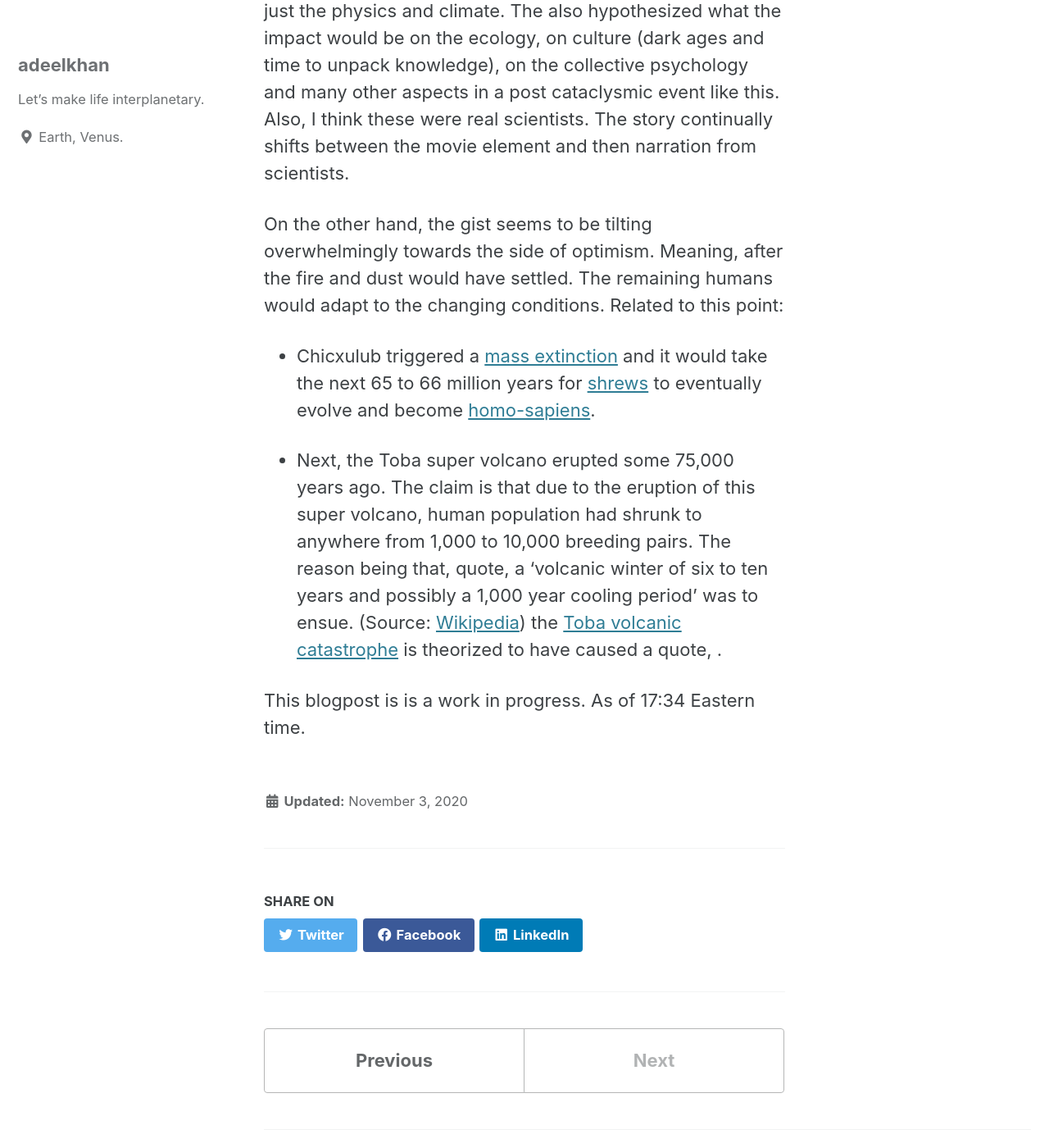
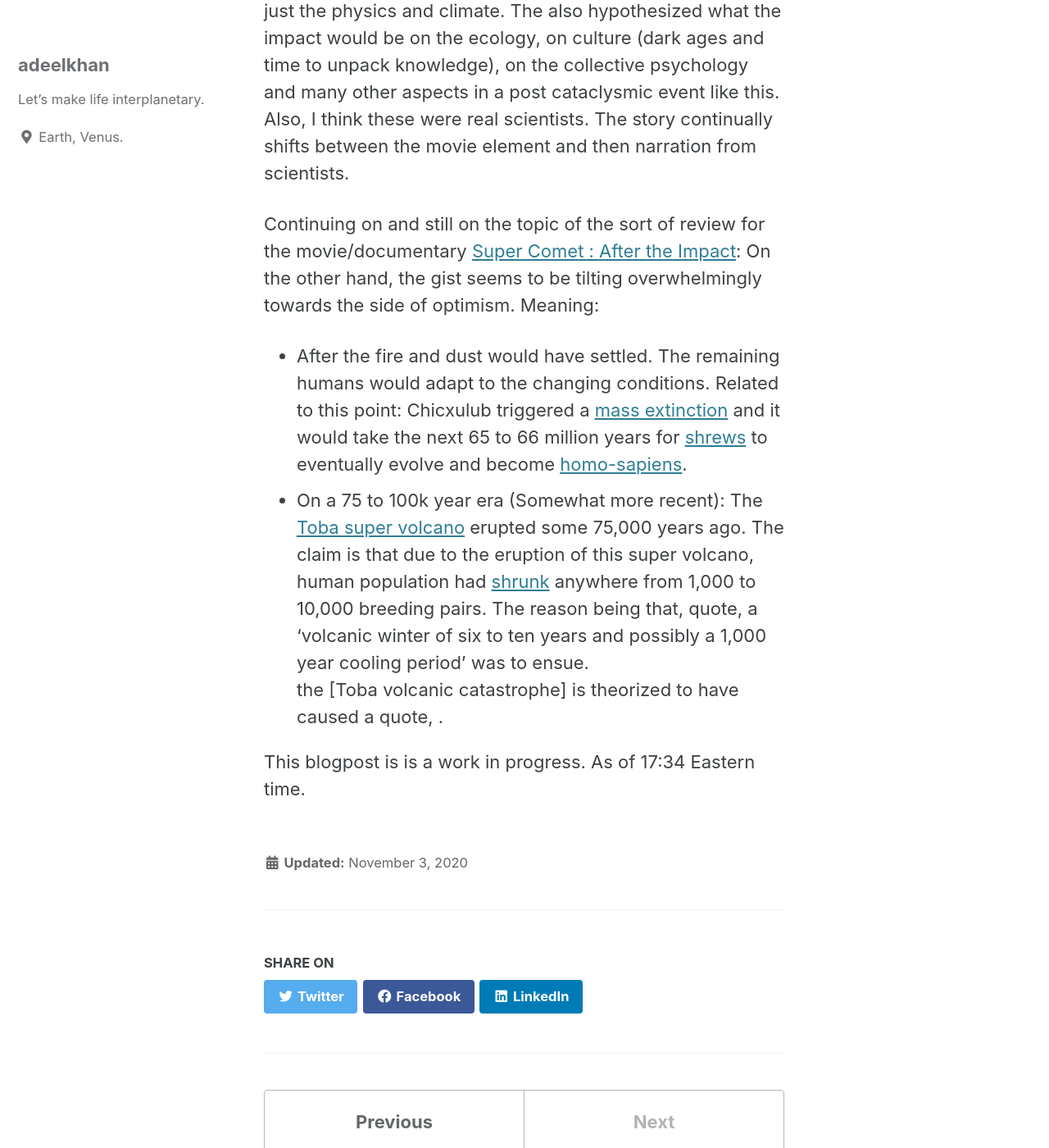
Before and after one commit to stellardreams/stellardreams.github.io, a Jekyll site: the page built from _posts/2020-11-03-Asteroid-Defense-System.md, in a window 1280 px wide and 1400 px high, scrolled down 1708 px. Shown: the whole window at 82% size. Built offline with Jekyll 4.4.1, drawn with Linux system fonts in a browser that asks for light colours; cached includes are drawn as plain includes; some of the changed text lies outside the part shown.

Commit message:
Update 2020-11-03-Asteroid-Defense-System.md
Edits.

```diff
--- a/_posts/2020-11-03-Asteroid-Defense-System.md
+++ b/_posts/2020-11-03-Asteroid-Defense-System.md
@@ -9,11 +9,9 @@ Related to the movie, [The Day After](https://www.imdb.com/title/tt0085404/). I
 
 For, [Super Comet : After the Impact](https://www.imdb.com/title/tt1273815/), here I am not a scientist. On one hand, the assessment from the various scientists involved seemed to be somewhat balanced. The different scientists hypothesized what the impact of such an event would be on earth and on the human civilization. So it wasn't just the physics and climate. The also hypothesized what the impact would be on the ecology, on culture (dark ages and time to unpack knowledge), on the collective psychology and many other aspects in a post cataclysmic event like this. Also, I think these were real scientists. The story continually shifts between the movie element and then narration from scientists.
 
-On the other hand, the gist seems to be tilting overwhelmingly towards the side of optimism. Meaning, after the fire and dust would have settled. The remaining humans would adapt to the changing conditions. Related to this point:
-* Chicxulub triggered a [mass extinction](https://en.wikipedia.org/wiki/Chicxulub_crater#Chicxulub_and_mass_extinction) and it would take the next 65 to 66 million years for [shrews](https://en.wikipedia.org/wiki/Timeline_of_human_evolution#Primates) to eventually evolve and become [homo-sapiens](https://en.wikipedia.org/wiki/Timeline_of_human_evolution#Homo_sapiens).
-
-
-* Next, the Toba super volcano erupted some 75,000 years ago. The claim is that due to the eruption of this super volcano, human population had shrunk to anywhere from 1,000 to 10,000 breeding pairs. The reason being that, quote, a 'volcanic winter of six to ten years and possibly a 1,000 year cooling period' was to ensue.  (Source: [Wikipedia](https://en.wikipedia.org/wiki/Toba_catastrophe_theory))
-the [Toba volcanic catastrophe](https://en.wikipedia.org/wiki/Toba_catastrophe_theory#Genetic_bottleneck_theory) is theorized to have caused a quote, .
+Continuing on and still on the topic of the sort of review for the movie/documentary  [Super Comet : After the Impact](https://www.imdb.com/title/tt1273815/): On the other hand, the gist seems to be tilting overwhelmingly towards the side of optimism. Meaning:
+* After the fire and dust would have settled. The remaining humans would adapt to the changing conditions. Related to this point: Chicxulub triggered a [mass extinction](https://en.wikipedia.org/wiki/Chicxulub_crater#Chicxulub_and_mass_extinction) and it would take the next 65 to 66 million years for [shrews](https://en.wikipedia.org/wiki/Timeline_of_human_evolution#Primates) to eventually evolve and become [homo-sapiens](https://en.wikipedia.org/wiki/Timeline_of_human_evolution#Homo_sapiens).
+* On a 75 to 100k year era (Somewhat more recent): The [Toba super volcano](https://en.wikipedia.org/wiki/Toba_catastrophe_theory) erupted some 75,000 years ago. The claim is that due to the eruption of this super volcano, human population had [shrunk](https://en.wikipedia.org/wiki/Toba_catastrophe_theory#Genetic_bottleneck_theory) anywhere from 1,000 to 10,000 breeding pairs. The reason being that, quote, a 'volcanic winter of six to ten years and possibly a 1,000 year cooling period' was to ensue.
+the [Toba volcanic catastrophe] is theorized to have caused a quote, .
 
 This blogpost is is a work in progress. As of 17:34 Eastern time.
```
